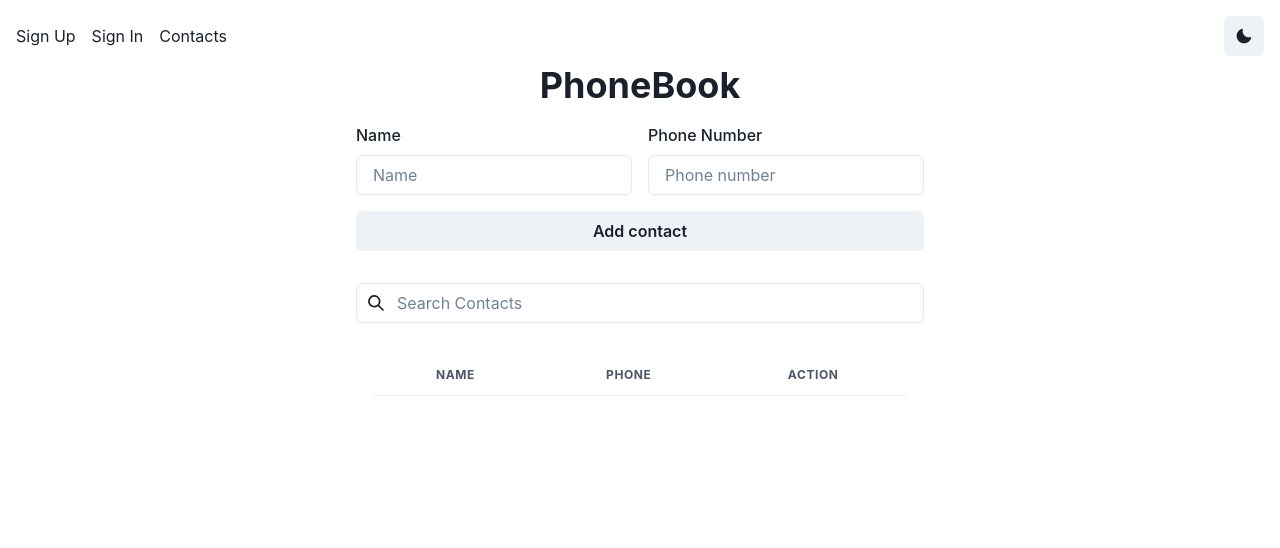
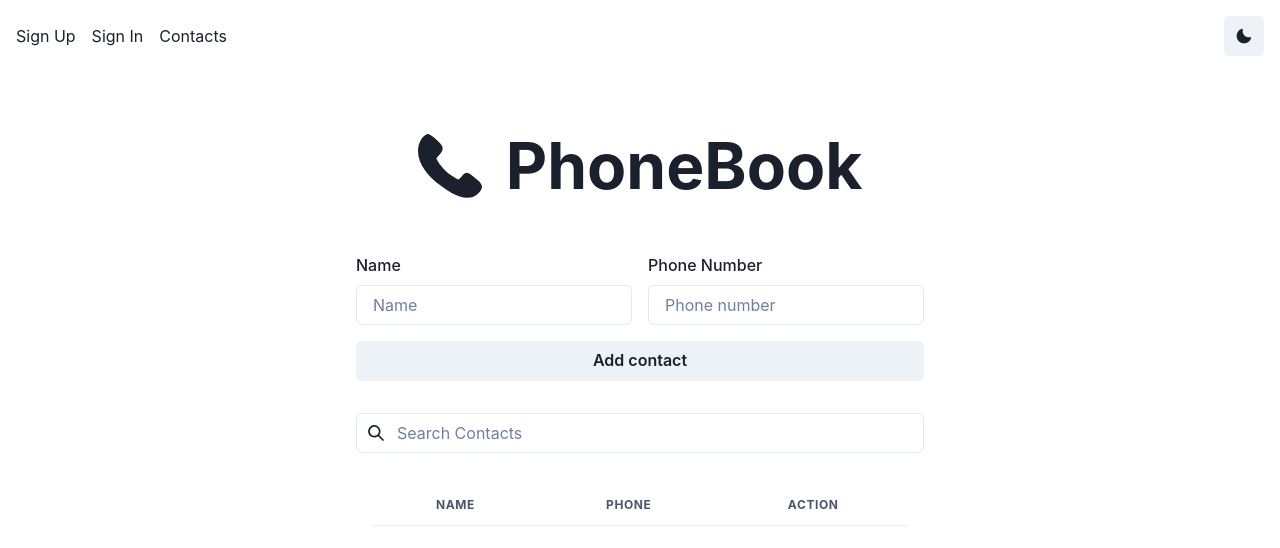
Before and after one commit to Mrbabet/goit-react-hw-08-phonebook, a React (Vite) app: page / in a window 1280 px wide. Shown: the top 548 px of the page. Built offline with nearby package versions, Linux system fonts and the light colour scheme.

Commit message:
Update Home.jsx

```diff
--- a/src/pages/Home/Home.jsx
+++ b/src/pages/Home/Home.jsx
@@ -1,7 +1,8 @@
+import { PhoneIcon } from "@chakra-ui/icons";
 import ContactForm from "../../components/ContactForm/ContactForm";
 import Contacts from "../../components/ContactList/ContactList";
 import Filter from "../../components/Filter/Filter";
-import { Heading, Box } from "@chakra-ui/react";
+import { Heading, Box, Flex } from "@chakra-ui/react";
 
 import { Helmet } from "react-helmet";
 
@@ -12,11 +13,18 @@ const Home = () => {
         <title>Phonenook</title>
       </Helmet>
 
-      <Box w={["100%", "600px"]} m={"0 auto"} p={"16px"} pt={"64px"}>
+      <Box w={["100%", "600px"]} m={"0 auto"} p={"16px"} pt={"128px"}>
+        <Flex
+          justifyContent={"center"}
+          alignItems={"center"}
+          gap={"24px"}
+          mb={"48px"}
+        >
+          <PhoneIcon fontSize={["32px", "64px"]} />
+          <Heading fontSize={["32px", "64px"]}>PhoneBook</Heading>
+        </Flex>
+
         <Box mb={"32px"}>
-          <Heading mb={"16px"} textAlign={"center"}>
-            PhoneBook
-          </Heading>
           <ContactForm />
         </Box>
         <Box mb={"16px"}>
```
